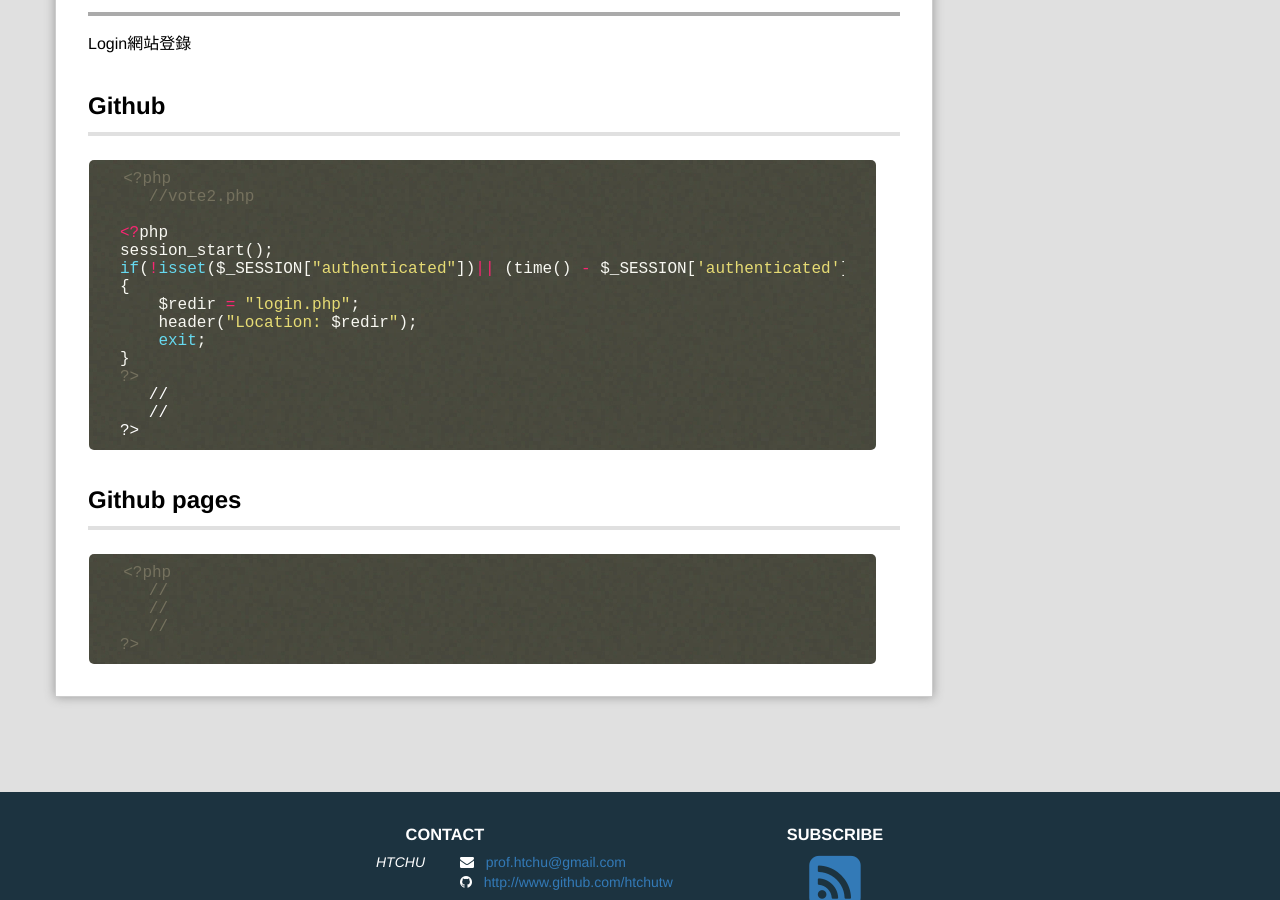
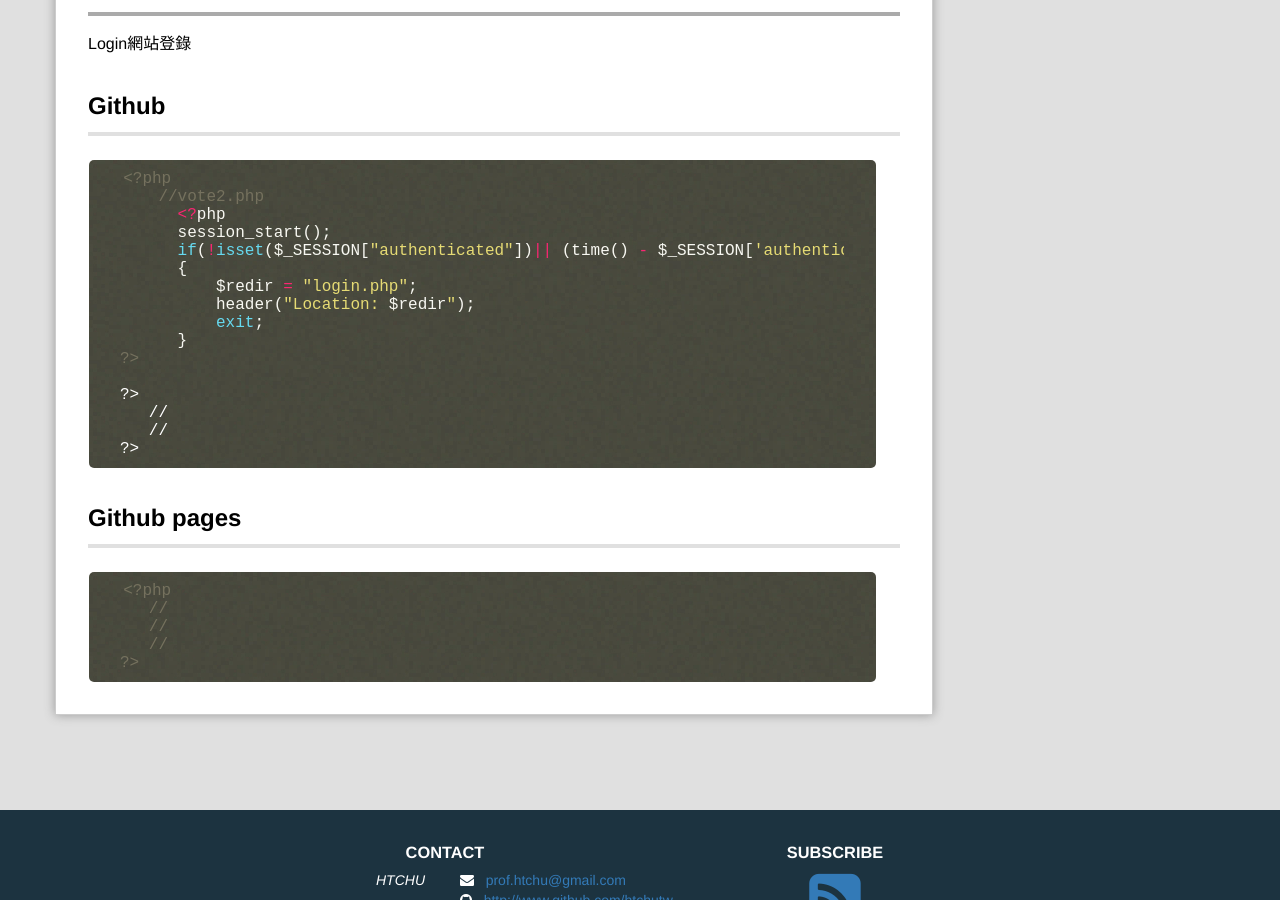
Before and after one commit to one21two/webcourse, a Jekyll site: the page built from _posts/2017-11-08-Class8.md, in a window 1280 px wide and 900 px high, scrolled down 728 px. Built offline with Jekyll 4.4.1, drawn with Linux system fonts in a browser that asks for light colours; Markdown is read by kramdown in place of the engine named in the settings; comment, search, counter and statistics services are not loaded.

Commit message:
Update 2017-11-08-Class8.md

````diff
--- a/_posts/2017-11-08-Class8.md
+++ b/_posts/2017-11-08-Class8.md
@@ -21,16 +21,17 @@ Login網站登錄
 
 ```php
 <?php
-   //vote2.php
+    //vote2.php
+      <?php
+      session_start();
+      if(!isset($_SESSION["authenticated"])|| (time() - $_SESSION['authenticated']) > 600 )
+      {
+          $redir = "login.php";
+          header("Location: $redir");
+          exit;
+      }
+?>
 
-<?php
-session_start();
-if(!isset($_SESSION["authenticated"])|| (time() - $_SESSION['authenticated']) > 600 )
-{
-    $redir = "login.php";
-    header("Location: $redir");
-    exit;
-}
 ?>
    //
    //
````
